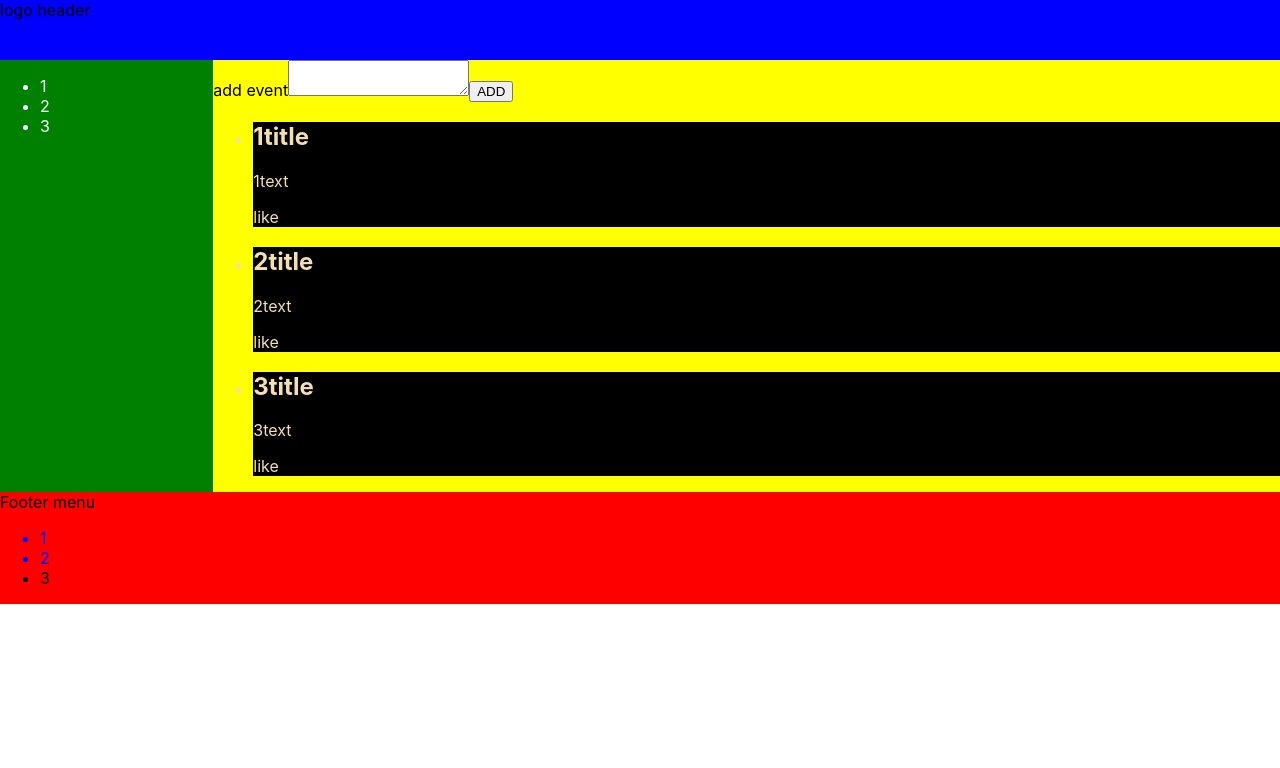
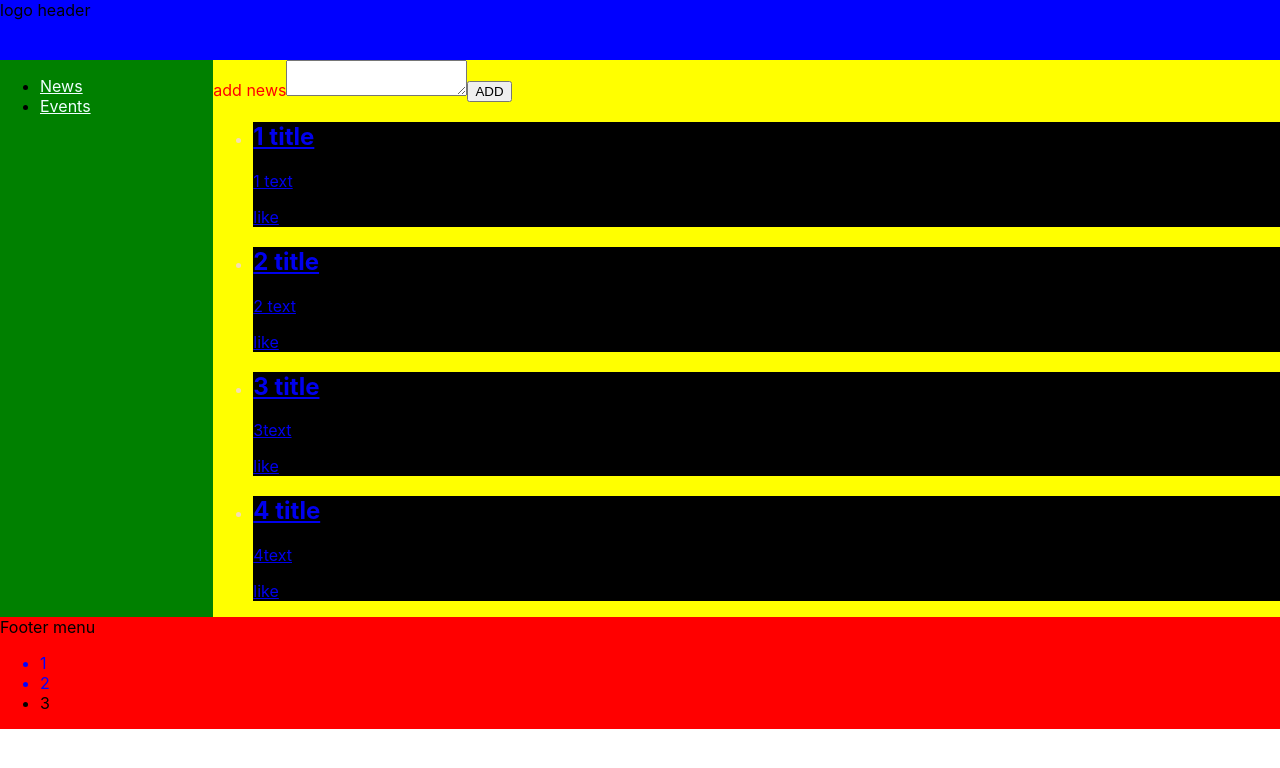
Before and after one commit to artem1551/React-app-social, a React (Create React App) app: page /news in a window 1280 px wide. Shown: the top 768 px of the page. Built offline with nearby package versions, Linux system fonts and the light colour scheme.

Commit message:
add link to pages

```diff
--- a/package.json
+++ b/package.json
@@ -8,6 +8,7 @@
     "@testing-library/user-event": "^13.5.0",
     "react": "^18.2.0",
     "react-dom": "^18.2.0",
+    "react-router-dom": "^6.4.0",
     "react-scripts": "5.0.1",
     "web-vitals": "^2.1.4"
   },
--- a/src/components/content/Content.jsx
+++ b/src/components/content/Content.jsx
@@ -1,14 +1,19 @@
-import './Content.css'
+import { BrowserRouter, Routes, Route } from "react-router-dom"; import './Content.css'
 import Events from './Events/Events';
 import Newses from './Newses/Newses';
 
 const Content = () => {
-    return (
+  return (
+    <BrowserRouter>
       <main className="content">
-        {/* <Newses /> */}
-        <Events />
-      </main>
-    )
-  };
+        <Routes>
+          <Route path="/news" element={<Newses />} />
+          <Route path="/events" element={<Events />} />
+        </Routes>
+      </main >
+    </BrowserRouter>
 
-  export default Content;
+  )
+};
+
+export default Content;
--- a/src/components/content/Events/Event/Event.jsx
+++ b/src/components/content/Events/Event/Event.jsx
@@ -3,10 +3,13 @@ import classes from './Event.module.css'
 const Event = (props) => {
     return (
       <ul>
+
         <li className={classes.item}>
+          <a href={props.link}>
           <h2>{props.title}</h2>
           <p>{props.text}</p>
           <span>like</span>
+          </a>
         </li>
       </ul>
     )
--- a/src/components/content/Events/Events.jsx
+++ b/src/components/content/Events/Events.jsx
@@ -7,9 +7,9 @@ const Events = () => {
         add event
         <textarea></textarea>
         <button>ADD</button>
-        <Event title='1title' text='1text'/>
-        <Event title='2title' text='2text'/>
-        <Event title='3title' text='3text'/>
+        <Event link="/events/1" title='1title' text='1text'/>
+        <Event link="/events/2" title='2title' text='2text'/>
+        <Event link="/events/3" title='3title' text='3text'/>
 
 
       </div>
--- a/src/components/content/Newses/News/News.jsx
+++ b/src/components/content/Newses/News/News.jsx
@@ -4,9 +4,11 @@ const News = (props) => {
     return (
       <ul>
         <li className={classes.item}>
-          <h2>{props.title}</h2>
-          <p>{props.text}</p>
-          <span>like</span>
+          <a href={props.link}>
+            <h2>{props.title}</h2>
+            <p>{props.text}</p>
+            <span>like</span>
+          </a>
         </li>
       </ul>
     )
--- a/src/components/content/Newses/Newses.jsx
+++ b/src/components/content/Newses/Newses.jsx
@@ -8,10 +8,10 @@ const Newses = () => {
         <textarea></textarea>
         <button>ADD</button>
 
-        <News title='1 title' text='1 text'/>
-        <News title='2 title' text='2 text'/>
-        <News title='3 title' text='3text'/>
-        <News title='4 title' text='4text'/>
+        <News link='/news/1' title='1 title' text='1 text'/>
+        <News link='/news/2' title='2 title' text='2 text'/>
+        <News link='/news/3' title='3 title' text='3text'/>
+        <News link='/news/4' title='4 title' text='4text'/>
       </div>
     )
   };
--- a/src/components/sidebar/sidebar.css
+++ b/src/components/sidebar/Sidebar.module.css
@@ -6,3 +6,11 @@
 .item {
   color: azure;
 }
+
+.item:active {
+  color: red;
+}
+
+.active {
+  color: blue;
+}
--- a/src/components/sidebar/sidebar.js
+++ b/src/components/sidebar/sidebar.js
@@ -1,12 +1,17 @@
-import './sidebar.css'
+
+import classes from './Sidebar.module.css'
+
 
 const Sidebar = () => {
     return (
-      <div className="sidebar">
+      <div className={classes.sidebar}>
         <ul>
-            <li className='item'>1</li>
-            <li className='item'>2</li>
-            <li className='item'>3</li>
+            <li>
+              <a className={classes.item} href='/news'>News</a>
+            </li>
+            <li>
+              <a className={classes.item} href='/events'>Events</a>
+            </li>
         </ul>
       </div>
     )
```
Also changed, not shown: 1 other file (tests, documents, lock files or other folders).
